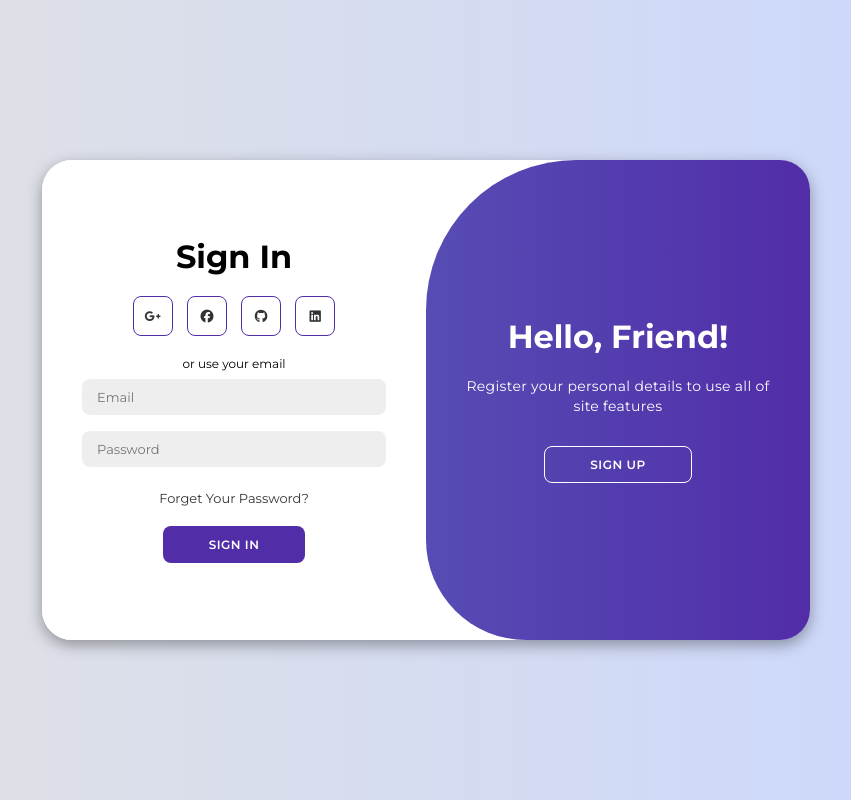
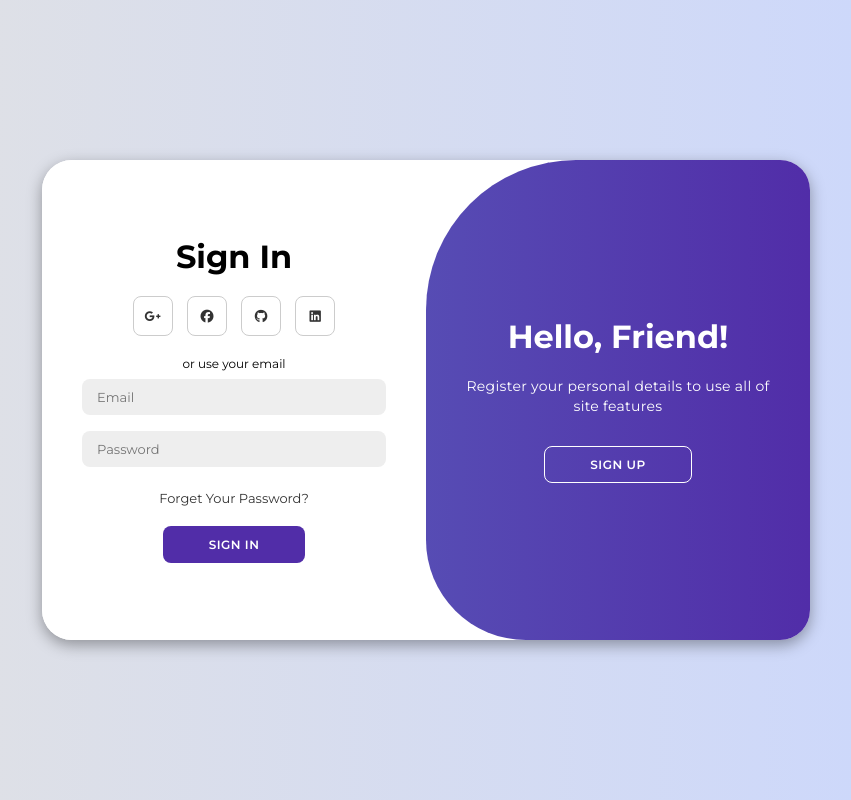
Before and after one commit to TienLe0305/Practice-Advanced-Css, a plain HTML site: page Animated_Login_Page/index.html in a window 1280 px wide. Shown: the whole page, without its empty margins (214-1065 px from the left). Drawn offline with Linux system fonts and the light colour scheme.

Commit message:
Reverse color

```diff
--- a/Animated_Login_Page/style.css
+++ b/Animated_Login_Page/style.css
@@ -135,7 +135,7 @@ body {
 }
 
 .social-icons a {
-  border: 1px solid #512da8;
+  border: 1px solid #ccc;
   border-radius: 20%;
   display: inline-flex;
   justify-content: center;
```
